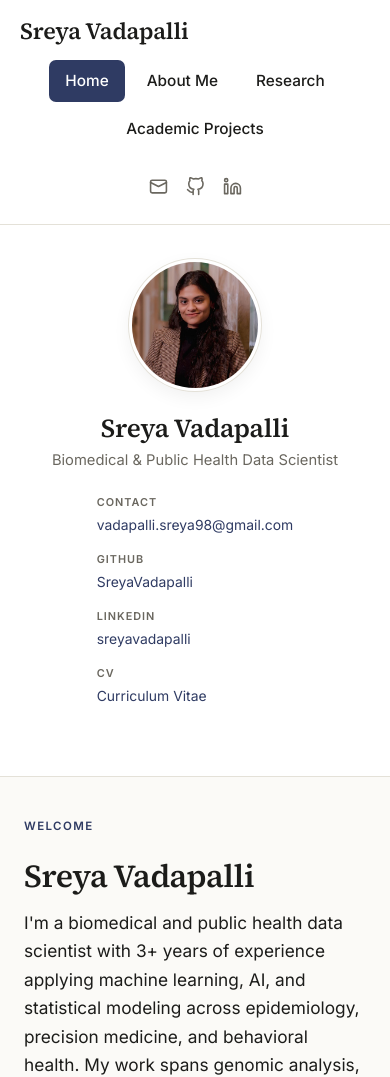
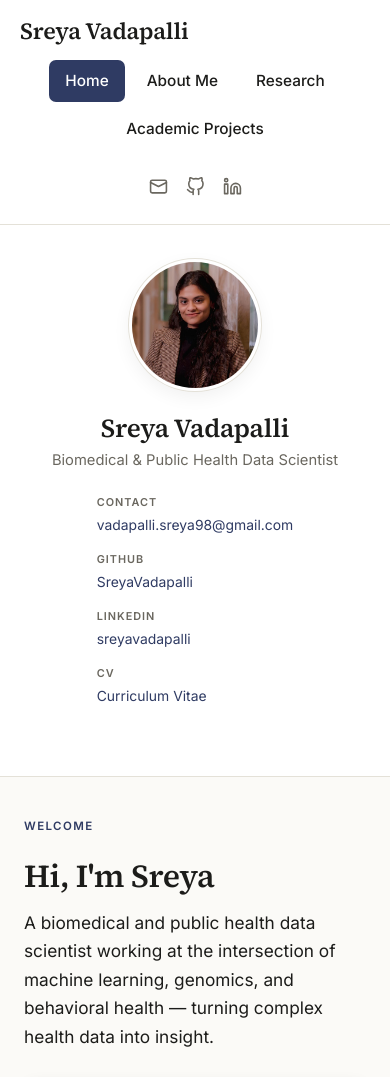
Before and after one commit to SreyaVadapalli/SreyaVadapalli.github.io, a Jekyll site: the page built from index.html, in a window 390 px wide. Shown: the top 1077 px of the page. Built offline with Jekyll 4.4.1, drawn with Linux system fonts in a browser that asks for light colours; some of the changed text lies outside the part shown; grey boxes are pictures that could not be loaded.

```diff
--- a/assets/css/style.css
+++ b/assets/css/style.css
@@ -178,3 +178,20 @@
 .proj-desc{
   color:var(--ink); font-size:.92rem; line-height:1.55; margin:0;
 }
+
+.home-gallery{
+  display:grid;
+  grid-template-columns:repeat(3, 1fr);
+  gap:14px;
+  margin:28px 0;
+}
+.home-gallery img{
+  width:100%;
+  aspect-ratio:4/5;
+  object-fit:cover;
+  border-radius:12px;
+  box-shadow:0 4px 14px rgba(0,0,0,.08);
+}
+@media (max-width:600px){
+  .home-gallery{ grid-template-columns:1fr; }
+}
--- a/index.html
+++ b/index.html
@@ -4,14 +4,22 @@
 permalink: /
 ---
 
-
 <div class="eyebrow">Welcome</div>
-<h1>{{ site.title }}</h1>
+<h1>Hi, I'm Sreya</h1>
 
 <p class="lead">
-I'm a biomedical and public health data scientist with 3+ years of experience applying machine learning,
-AI, and statistical modeling across epidemiology, precision medicine, and behavioral health.
-My work spans genomic analysis, clinical outcomes research, and predictive modeling — from quantifying the healthcare burden of rare genetic diseases to building ML pipelines for epilepsy and COVID-19 epidemiology.
+  A biomedical and public health data scientist working at the intersection of
+  machine learning, genomics, and behavioral health — turning complex health data into insight.
 </p>
 
-<a class="btn" href="{{ site.cv_path | relative_url }}" target="_blank" rel="noopener">Download CV</a>
+<div class="home-gallery">
+  <img src="{{ '/assets/images/home-1.jpg' | relative_url }}" alt="Sreya presenting">
+  <img src="{{ '/assets/images/home-2.jpg' | relative_url }}" alt="Sreya at graduation">
+  <img src="{{ '/assets/images/home-3.jpg' | relative_url }}" alt="Sreya">
+</div>
+
+<p>
+  Explore my <a href="{{ '/research/' | relative_url }}">research</a>,
+  <a href="{{ '/academic-projects/' | relative_url }}">projects</a>,
+  or get in touch through the links in the sidebar.
+</p>
```
Also changed, not shown: assets/images/home-1.jpeg (added), assets/images/home-2.jpeg (added), assets/images/home-3.jpeg (added).
